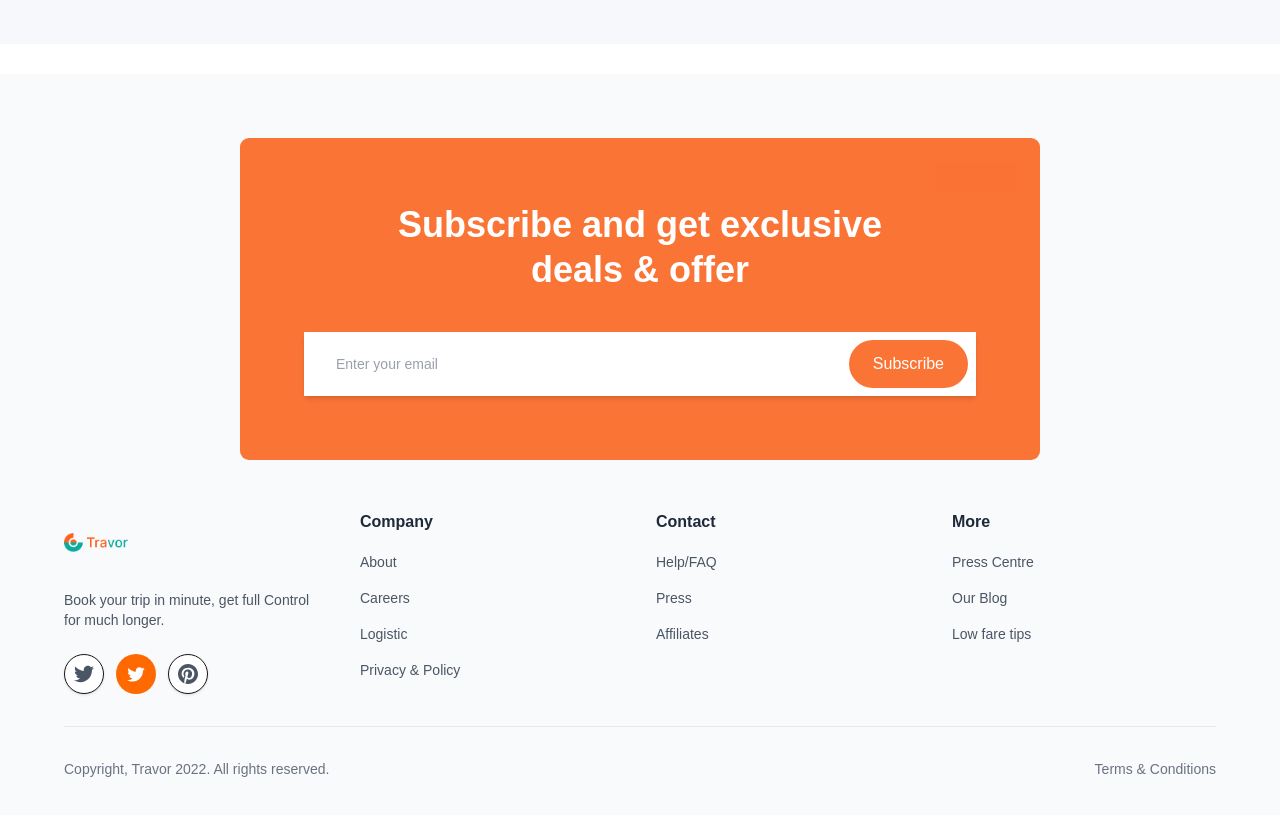
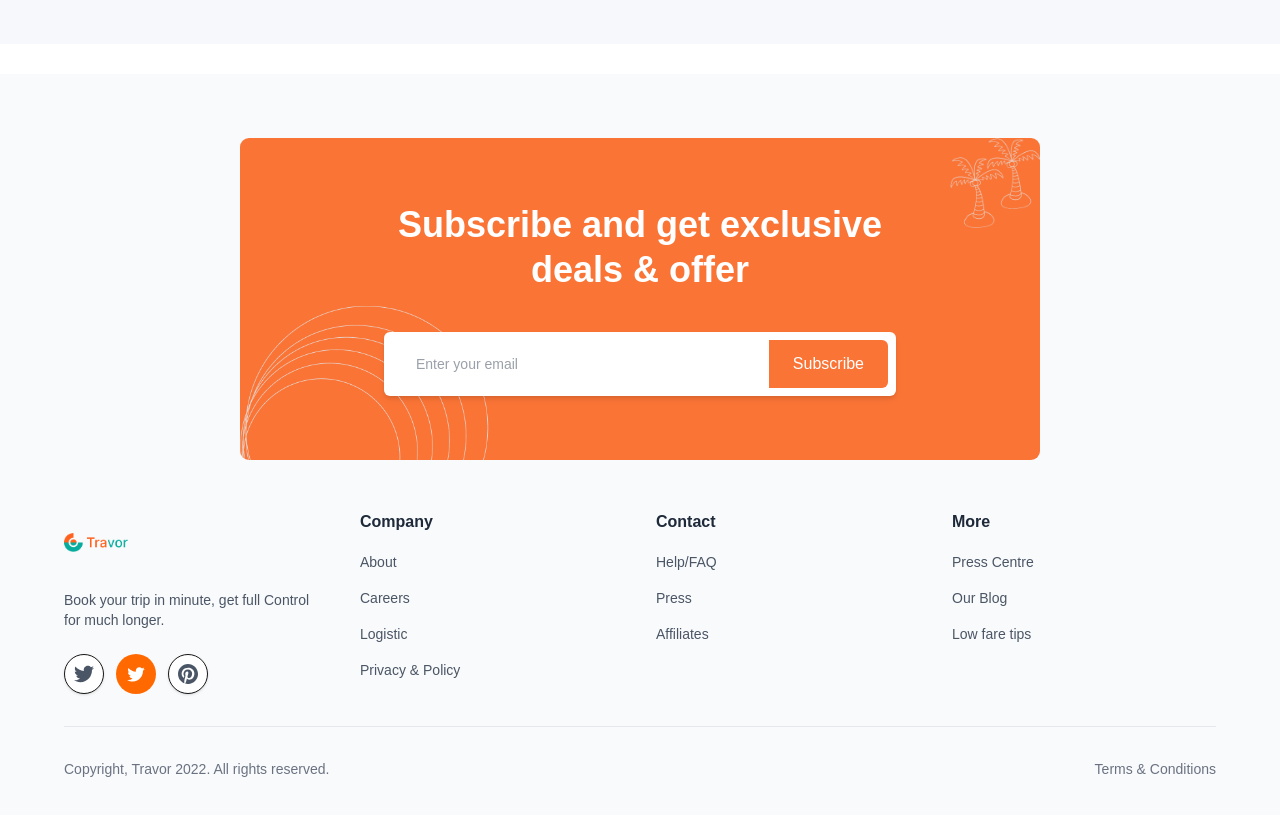
Before and after one commit to pooja-purohit-systango/HTML-CSS, a Next.js app in the folder shopping-template/: page / in a window 1280 px wide. Shown: the part 1900-2715 px from the top of the page. Built offline with nearby package versions, Linux system fonts and the light colour scheme.

Commit message:
added a background image in the 2nd section

```diff
--- a/shopping-template/componentss/Subscribe.tsx
+++ b/shopping-template/componentss/Subscribe.tsx
@@ -1,15 +1,23 @@
-
-
 const Subscribe = () => {
-
   return (
     <div className="bg-[#FA7436] text-white rounded-[9px] py-16 px-4 relative overflow-hidden text-center">
 
+      <div className="absolute top-0 right-0 w-[90px] h-[90px] z-0 pointer-events-none opacity-80  lg:block">
         <img
-        src="/tree.png"
+          src="Tree.png"
           alt="Tree Illustration"
-        className="absolute right-6 top-6 opacity-20 w-[80px] h-auto pointer-events-none"
+          className="w-full h-full object-contain"
         />
+      </div>
+
+
+      <div className="absolute bottom-[-50px] left-0 w-[300px] h-[300px] z-0 pointer-events-none opacity-90 lg:block">
+        <img
+          src="Spiral.png"
+          alt="Curve Illustration"
+          className="w-full h-full object-contain"
+        />
+      </div>
 
 
       <h2 className="text-[28px] sm:text-[36px] font-bold leading-tight mb-10 relative z-10">
@@ -17,24 +25,23 @@ const Subscribe = () => {
         <span className="text-white">deals & offer</span>
       </h2>
 
-      <form
-        className="relative z-10 w-full max-w-2xl mx-auto"
-      >
-        <div className="bg-white flex items-center justify-between  px-2 py-2 shadow-md">
+     <form className="relative z-10 w-full max-w-lg mx-auto">
+  <div className="bg-white flex items-center justify-between px-2 py-2 shadow-md rounded-md">
     <input
       type="email"
       placeholder="Enter your email"
-            className="flex-1 px-6 py-3 text-gray-700 text-sm outline-none"
+      className="flex-1 px-6 py-3 text-gray-700 text-sm outline-none rounded-l-md"
       required
     />
     <button
       type="submit"
-            className="bg-[#FA7436] text-white px-6 py-3 rounded-full font-medium hover:opacity-90 transition"
+      className="bg-[#FA7436] text-white px-6 py-3 rounded-r-md font-medium hover:opacity-90 transition"
     >
       Subscribe
     </button>
   </div>
 </form>
+
     </div>
   );
 };
```
Also changed, not shown: shopping-template/public/Spiral.png (added), shopping-template/public/Tree.png (added). Lines whose indentation alone changed are shown as unchanged.
